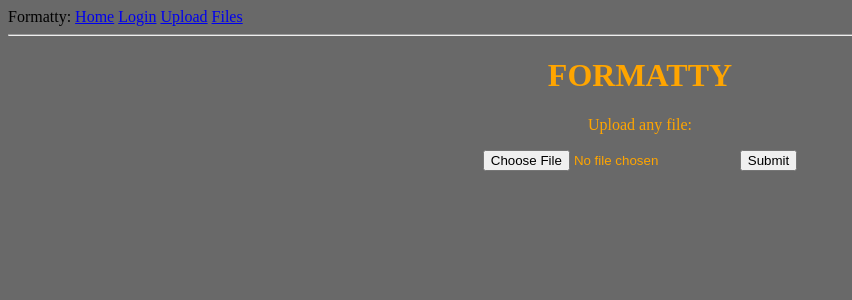
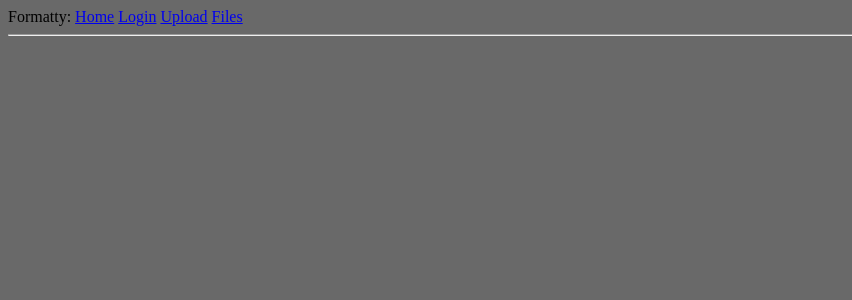
Before and after one commit to ferahy/Formatty---File-Converter-, a Flask app: template templates/upload.html in a window 1280 px wide. Shown: the top 300 px of the page, without its empty margins (0-852 px from the left). Run offline with Flask 2, Linux system fonts and the light colour scheme; the template is opened without the code that fills it, so the values that code supplies are empty.

Commit message:
Update upload.html

```diff
--- a/templates/upload.html
+++ b/templates/upload.html
@@ -1,6 +1,6 @@
 {% extends "home.html" %}
 
-{% block upload %}
+{% block content %}
 <header>
   <h1 style="color:orange; text-align:center">
     FORMATTY
```
